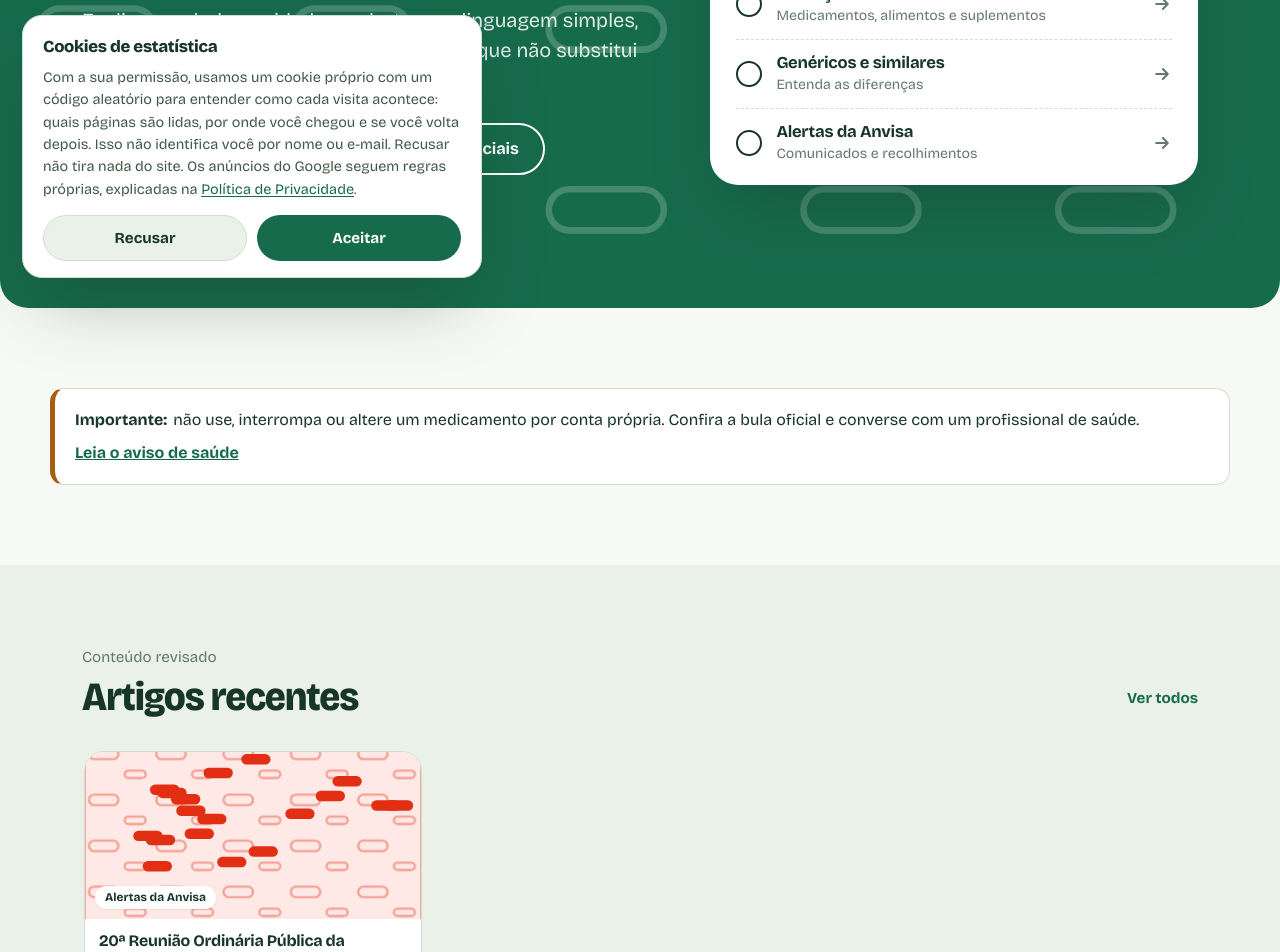
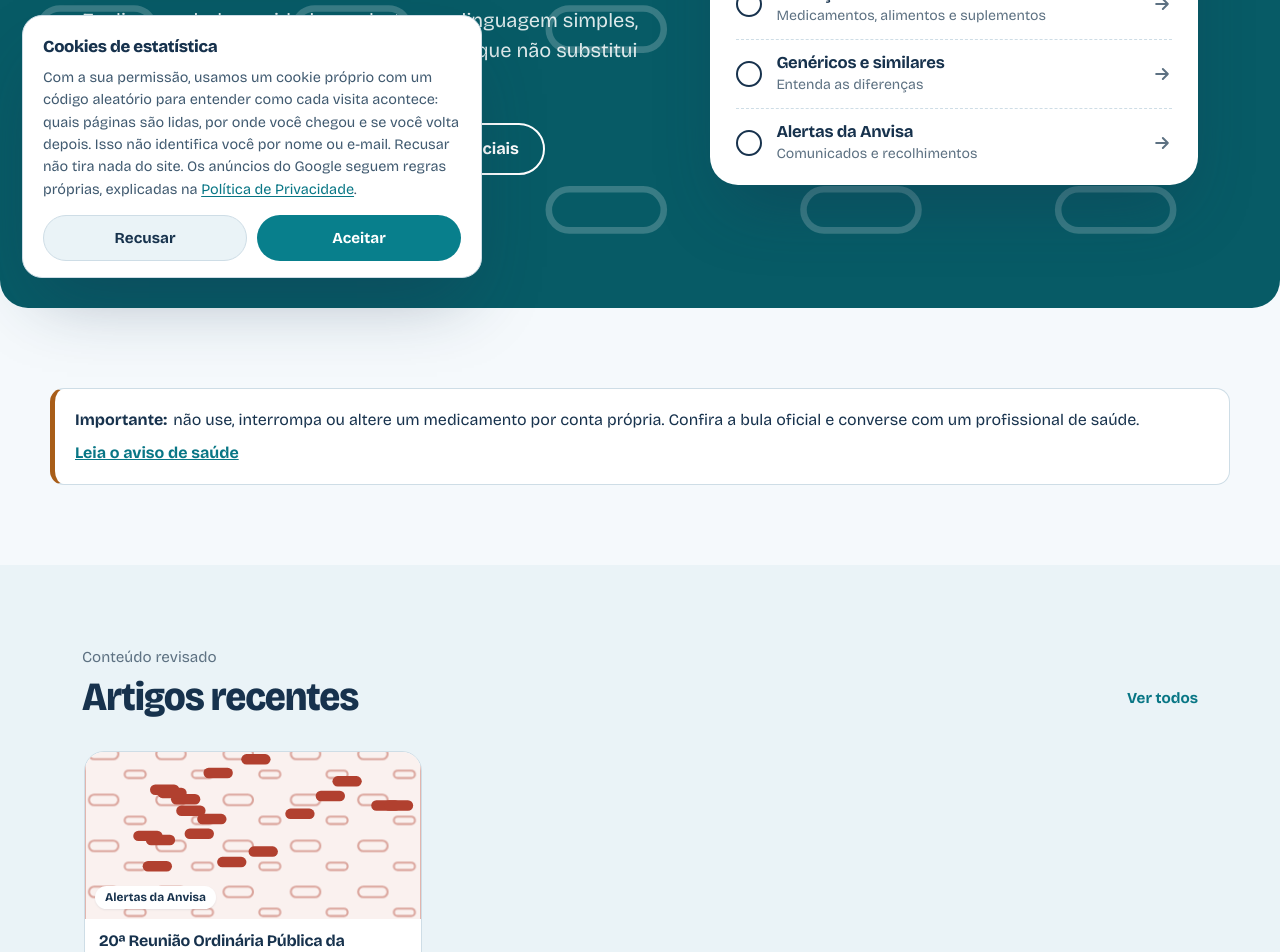
Before and after one commit to alter012026-hash/Descomplica-Bula, a Next.js app: page / in a window 1280 px wide. Shown: the part 500-1452 px from the top of the page. Built offline with nearby package versions, Linux system fonts and the light colour scheme.

Commit message:
style: refresh clinical color palette
Co-authored-by: Copilot <223556219+Copilot@users.noreply.github.com>

```diff
--- a/app/layout.js
+++ b/app/layout.js
@@ -44,8 +44,8 @@ export const viewport = {
   initialScale: 1,
   viewportFit: "cover",
   themeColor: [
-    { media: "(prefers-color-scheme: light)", color: "#F7F9F4" },
-    { media: "(prefers-color-scheme: dark)", color: "#0B1913" },
+    { media: "(prefers-color-scheme: light)", color: "#F5F9FC" },
+    { media: "(prefers-color-scheme: dark)", color: "#0B1724" },
   ],
 };
 
--- a/app/styles/article.css
+++ b/app/styles/article.css
@@ -247,7 +247,7 @@
   color: var(--text);
 }
 .prose pre { background: var(--ink); color: var(--on-ink); padding: 18px 20px; border-radius: var(--radius-lg); overflow-x: auto; -webkit-overflow-scrolling: touch; margin: 1.75em 0; }
-[data-theme="dark"] .prose pre { background: #05071A; color: #EEF0FF; }
+[data-theme="dark"] .prose pre { background: #07131F; color: #EAF3F8; }
 .prose pre code { background: none; border: none; color: inherit; padding: 0; }
 .prose hr { border-top: 1.5px solid var(--border); margin: 2.4em 0; }
 
--- a/app/styles/home.css
+++ b/app/styles/home.css
@@ -415,7 +415,7 @@
   height: 54px; padding: 0 20px;
   border-radius: var(--radius-full);
   border: 2px solid transparent;
-  background: #fff; color: #12163A;
+  background: #fff; color: #17324D;
   font-size: 1rem;
   outline: none;
 }
@@ -427,7 +427,7 @@
   font-weight: 800; font-size: 1rem;
   transition: transform var(--t-fast) var(--ease-out), background var(--t-fast);
 }
-.nl-inline-btn:hover { background: #FFE070; transform: translateY(-2px); }
+.nl-inline-btn:hover { background: #D9AA52; transform: translateY(-2px); }
 .nl-inline-btn:disabled { opacity: 0.6; cursor: wait; }
 .nl-inline-feedback { margin-top: 10px; font-weight: 600; font-size: 0.9rem; }
 .nl-inline-feedback--error { color: #FFC7BF; }
--- a/app/styles/tokens.css
+++ b/app/styles/tokens.css
@@ -1,14 +1,14 @@
 /* ================================================================
    DESCOMPLICA BULA — Design system
    ----------------------------------------------------------------
-   Conceito: informação acessível, confiança e cuidado. Verde-bula como
-   cor principal, âmbar para atenção e formas suaves inspiradas em cápsulas.
+   Conceito: informação acessível, confiança e cuidado. Azul-petróleo e
+   verde hospitalar como base, com âmbar discreto para destaques.
 
    Paleta
-     Verde-bula   #176B4D   ação e identidade
-     Âmbar        #E8A72E   destaque e atenção
-     Tinta        #18352A   texto principal
-     Papel        #F7F9F4   fundo claro
+     Azul-petróleo #087F8C   ação e identidade
+     Âmbar         #C58A1B   destaque e atenção
+     Tinta         #17324D   texto principal
+     Papel         #F5F9FC   fundo claro
 
    Tipografia
      Bricolage Grotesque  títulos e interface (eixos de largura/óptico)
@@ -21,46 +21,46 @@
 
 :root {
   /* ---- marca ---- */
-  --ink:            #18352A;
-  --on-ink:         #F7F9F4;
-  --primary:        #176B4D;
-  --primary-light:  #2D8A66;
-  --primary-dark:   #10553B;
+  --ink:            #17324D;
+  --on-ink:         #F5F9FC;
+  --primary:        #087F8C;
+  --primary-light:  #1595A3;
+  --primary-dark:   #06636D;
   --on-primary:     #FFFFFF;
-  --link:           #176B4D;
-  --hl:             #E8A72E;
-  --hl-soft:        #FFF1D1;
-  --on-hl:          #18352A;
-  --accent:         #A75E12;
-  --accent-light:   #C9781C;
-  --accent-dark:    #804608;
-  --gold:           #B47716;
-  --success:        #176B4D;
-  --success-soft:   #E1F2E9;
-  --focus:          #176B4D;
+  --link:           #087685;
+  --hl:             #C58A1B;
+  --hl-soft:        #FBF2DD;
+  --on-hl:          #17324D;
+  --accent:         #A85D18;
+  --accent-light:   #C9782C;
+  --accent-dark:    #804513;
+  --gold:           #A87517;
+  --success:        #087F72;
+  --success-soft:   #E2F2EE;
+  --focus:          #087F8C;
 
   /* ---- superfícies ---- */
-  --bg:             #F7F9F4;
+  --bg:             #F5F9FC;
   --surface:        #FFFFFF;
-  --surface-2:      #EAF1E9;
-  --surface-3:      #DDE9DD;
-  --text:           #18352A;
-  --text-secondary: #40594B;
-  --text-muted:     #63796B;
-  --border:         #D2DED1;
-  --border-soft:    #E3EBE0;
-  --glass-border:   rgba(24, 53, 42, 0.10);
-  --header-bg:      rgba(247, 249, 244, 0.86);
-  --hero-bg:        #176B4D;
+  --surface-2:      #EAF3F7;
+  --surface-3:      #D8E8EF;
+  --text:           #17324D;
+  --text-secondary: #405A70;
+  --text-muted:     #5D7182;
+  --border:         #CEDDE6;
+  --border-soft:    #E3EDF2;
+  --glass-border:   rgba(23, 50, 77, 0.10);
+  --header-bg:      rgba(245, 249, 252, 0.88);
+  --hero-bg:        #075B66;
   --hero-fg:        #FFFFFF;
   --hero-ring:      #FFFFFF;
-  --footer-bg:      #18352A;
+  --footer-bg:      #102B43;
 
   /* ---- sombras (usadas com parcimônia: a estrutura vem de bordas) ---- */
-  --shadow-sm:      0 1px 2px rgba(24, 53, 42, 0.08);
-  --shadow-md:      0 10px 26px -10px rgba(24, 53, 42, 0.22);
-  --shadow-lg:      0 22px 44px -16px rgba(24, 53, 42, 0.30);
-  --shadow-xl:      0 34px 70px -20px rgba(24, 53, 42, 0.38);
+  --shadow-sm:      0 1px 2px rgba(23, 50, 77, 0.08);
+  --shadow-md:      0 10px 26px -10px rgba(23, 50, 77, 0.22);
+  --shadow-lg:      0 22px 44px -16px rgba(23, 50, 77, 0.30);
+  --shadow-xl:      0 34px 70px -20px rgba(23, 50, 77, 0.38);
 
   /* ---- tipografia (variáveis injetadas por next/font em layout.js) ---- */
   --font-display:   var(--f-display), "Arial Narrow", "Helvetica Neue", Arial, sans-serif;
@@ -94,34 +94,36 @@
 }
 
 [data-theme="dark"] {
-  --ink:            #EAF3E9;
-  --on-ink:         #0B1913;
-  --primary:        #63B78D;
-  --primary-light:  #83D0A8;
-  --primary-dark:   #398A63;
-  --link:           #83D0A8;
-  --hl:             #E8A72E;
-  --hl-soft:        #493715;
-  --accent:         #F2B75C;
-  --accent-light:   #F6C779;
-  --accent-dark:    #D99432;
-  --success:        #63B78D;
-  --success-soft:   #173526;
-  --focus:          #E8A72E;
+  --ink:            #EAF3F8;
+  --on-ink:         #0B1724;
+  --primary:        #5BC0C8;
+  --primary-light:  #80D3D7;
+  --primary-dark:   #3295A0;
+  --on-primary:     #0B1724;
+  --link:           #80D3D7;
+  --hl:             #D9AA52;
+  --hl-soft:        #3D3421;
+  --on-hl:          #17324D;
+  --accent:         #F0B66A;
+  --accent-light:   #F5C98B;
+  --accent-dark:    #D89543;
+  --success:        #62C6B3;
+  --success-soft:   #173A3A;
+  --focus:          #D9AA52;
 
-  --bg:             #0B1913;
-  --surface:        #13251C;
-  --surface-2:      #1A3024;
-  --surface-3:      #23402F;
-  --text:           #EAF3E9;
-  --text-secondary: #C0D2C2;
-  --text-muted:     #93AA98;
-  --border:         #31523D;
-  --border-soft:    #263F30;
-  --glass-border:   rgba(234, 243, 233, 0.12);
-  --header-bg:      rgba(11, 25, 19, 0.84);
-  --hero-bg:        #123D2A;
-  --footer-bg:      #07120D;
+  --bg:             #0B1724;
+  --surface:        #122334;
+  --surface-2:      #1A3043;
+  --surface-3:      #254258;
+  --text:           #EAF3F8;
+  --text-secondary: #C1D2DF;
+  --text-muted:     #9CB2C1;
+  --border:         #345267;
+  --border-soft:    #263F52;
+  --glass-border:   rgba(234, 243, 248, 0.12);
+  --header-bg:      rgba(11, 23, 36, 0.86);
+  --hero-bg:        #0D4A55;
+  --footer-bg:      #07131F;
 
   --shadow-sm:      0 1px 2px rgba(0, 0, 0, 0.4);
   --shadow-md:      0 10px 26px -10px rgba(0, 0, 0, 0.6);
@@ -134,18 +136,18 @@
 
 /* ── Cor por categoria: tudo derivado de --h (matiz) ───────────── */
 .cat {
-  --cat:       hsl(var(--h, 222) 85% 48%);
-  --cat-text:  hsl(var(--h, 222) 75% 27%);
-  --cat-soft:  hsl(var(--h, 222) 100% 95%);
-  --cat-mid:   hsl(var(--h, 222) 95% 88%);
-  --cat-deep:  hsl(var(--h, 222) 70% 20%);
+  --cat:       hsl(var(--h, 195) 58% 44%);
+  --cat-text:  hsl(var(--h, 195) 65% 27%);
+  --cat-soft:  hsl(var(--h, 195) 52% 96%);
+  --cat-mid:   hsl(var(--h, 195) 48% 89%);
+  --cat-deep:  hsl(var(--h, 195) 55% 20%);
 }
 [data-theme="dark"] .cat {
-  --cat:       hsl(var(--h, 222) 90% 66%);
-  --cat-text:  hsl(var(--h, 222) 95% 80%);
-  --cat-soft:  hsl(var(--h, 222) 45% 15%);
-  --cat-mid:   hsl(var(--h, 222) 45% 24%);
-  --cat-deep:  hsl(var(--h, 222) 60% 14%);
+  --cat:       hsl(var(--h, 195) 64% 62%);
+  --cat-text:  hsl(var(--h, 195) 58% 80%);
+  --cat-soft:  hsl(var(--h, 195) 38% 15%);
+  --cat-mid:   hsl(var(--h, 195) 40% 24%);
+  --cat-deep:  hsl(var(--h, 195) 52% 14%);
 }
 
 /* ── Reset e base ──────────────────────────────────────────────── */
@@ -237,7 +239,7 @@ time, .tabular, .post-card-date, .post-card-reading, .article-meta-item {
 .btn:active, .hero-cta:active { transform: translateY(0) scale(0.98); box-shadow: none; }
 
 .btn--hl { background: var(--hl); color: var(--on-hl); }
-.btn--hl:hover { background: #FFE070; }
+.btn--hl:hover { background: #D9AA52; }
 .btn--ghost { background: transparent; color: inherit; border-color: currentColor; }
 .btn--ghost:hover { background: rgba(255, 255, 255, 0.12); }
 .btn--outline { background: transparent; color: var(--text); border-color: var(--border); }
```
Also changed, not shown: app/admin/page.js (+18 -18 lines), app/styles/chrome.css (+11 -11 lines), components/admin/AnalyticsPanel.jsx (+45 -45 lines), components/admin/EditorialReviewPanel.jsx (+6 -6 lines), components/admin/RichEditor.jsx (+6 -6 lines), components/admin/VisitorsPanel.jsx (+20 -20 lines), components/admin/WeeklyFeaturedPanel.jsx (+5 -5 lines).
